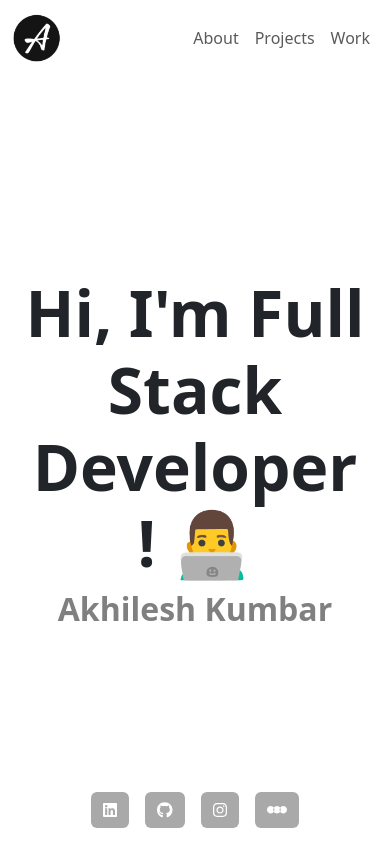
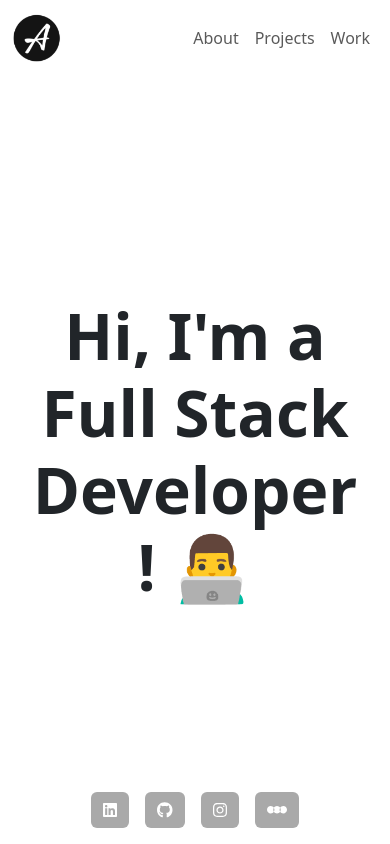
Before and after one commit to akhil8951/akhil8951.github.io, a React (Create React App) app: page / in a window 390 px wide. Built offline with nearby package versions, Linux system fonts and the light colour scheme.

Commit message:
projects page responsive added

```diff
--- a/src/components/Home.js
+++ b/src/components/Home.js
@@ -15,12 +15,10 @@ const Home = () => {
       <Container fluid className="home-main">
         <Container className="home-title">
           {/* <Typing speed={100} cursorClassName="cursor"> */}
-            <h1>Hi, I'm Full Stack Developer ! 👨‍💻</h1>
+          <h1>Hi, I'm a Full Stack Developer ! 👨‍💻</h1>
           {/* </Typing> */}
         </Container>
-        <Container className="home-subtitle">
-          <h5>Akhilesh Kumbar</h5>
-        </Container>
+        <Container className="home-subtitle"></Container>
         <Container className="home-connect">
           <Button
             className="social-button"
--- a/src/styles/css/Projects.css
+++ b/src/styles/css/Projects.css
@@ -8,4 +8,10 @@
 .project-main .project-body {
   margin-top: 2rem;
   display: flex;
+  flex-direction: column;
+}
+@media (min-width: 576px) {
+  .project-main .project-body {
+    flex-direction: row;
+  }
 }/*# sourceMappingURL=Projects.css.map */
```
Also changed, not shown: src/styles/scss/Projects.scss (+6 -1 lines), 1 other file (tests, documents, lock files or other folders).
